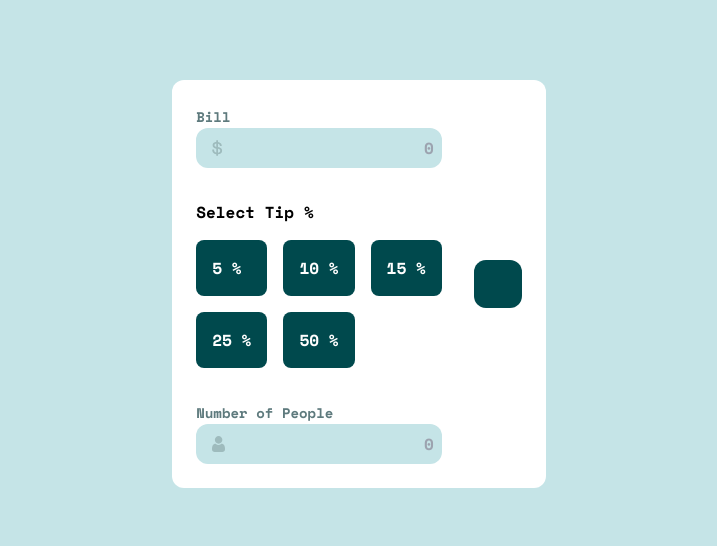
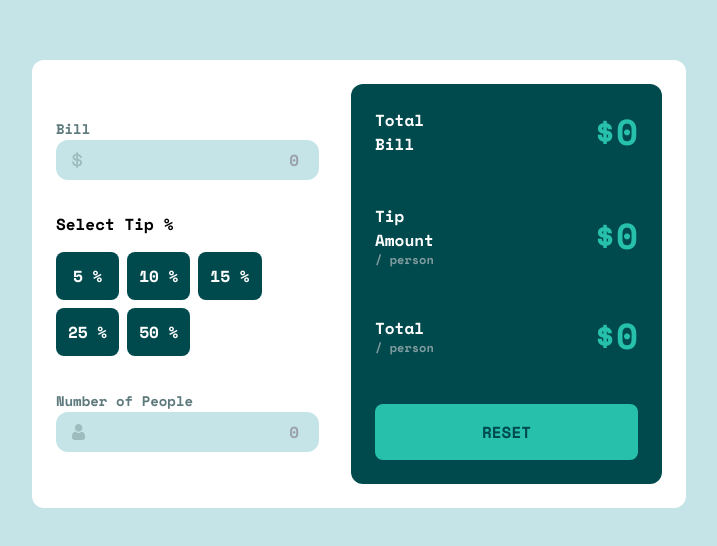
Before and after one commit to AtanasovCode/tiptron-tip-calculator, a React (Vite) app: page / in a window 1280 px wide. Shown: the part 116-662 px from the top of the page, without its empty margins (281-998 px from the left). Built offline with nearby package versions, Linux system fonts and the light colour scheme.

Commit message:
added tip calculation functionality

```diff
--- a/src/App.jsx
+++ b/src/App.jsx
@@ -1,11 +1,51 @@
+import { useEffect, useState } from "react";
 import Calculator from "./components/Calculator";
 
 const App = () => {
+
+  const [percent, setPercent] = useState(0);
+  const [people, setPeople] = useState(0);
+  const [bill, setBill] = useState(0);
+  const [totalBill, setTotalBill] = useState(0);
+  const [split, setSplit] = useState(0);
+  const [tipPerPerson, setTipPerPerson] = useState(0);
+
+  useEffect(() => {
+    if(percent > 0 && bill > 0 && people > 0) {
+
+      //What do I need to know:
+      //total bill
+      //how much will every person pay for the tip
+      // how much will every person pay for the full bill
+
+      let getTotalTip = parseInt(bill) * (parseInt(percent) / 100); //gets the total tip
+
+      let getTipPerPerson = parseInt(getTotalTip) / parseInt(people) //the tip devided by the number of people present
+
+      let getTotalBill = parseInt(getTotalTip) + parseInt(bill); //gets the total tip
+
+      let getSplit = parseInt(getTotalBill) / parseInt(people);  //split the full bill betweeen all people
+
+      setTotalBill(getTotalBill);
+      setTipPerPerson(getTipPerPerson);
+      setSplit(getSplit);
+    }
+  }, [percent, bill, people])
+
+
   return (
     <div className="w-screen h-screen bg-light-grayish-cyan flex items-center justify-center font-mono">
-      <Calculator />
+      <Calculator
+        percent={percent}
+        setPercent={setPercent}
+        setPeople={setPeople}
+        setBill={setBill}
+        totalBill={totalBill}
+        tipPerPerson={tipPerPerson}
+        split={split}
+      />
     </div>
   );
-}
+};
 
 export default App;
--- a/src/components/Calculator.jsx
+++ b/src/components/Calculator.jsx
@@ -5,26 +5,36 @@ import Input from "./Input";
 import dollarIcon from "../assets/icon-dollar.svg";
 import personIcon from "../assets/icon-person.svg";
 
-const Calculator = () => {
+const Calculator = ({
+  percent,
+  setPercent,
+  setBill,
+  setPeople,
+  totalBill,
+  split,
+  tipPerPerson,
+  getResult,
+}) => {
   return (
-    <div className="bg-white p-6 flex items-center justify-between rounded-xl">
-      <div className="flex-1 flex flex-col items-start mr-8">
+    <div className="bg-white p-6 flex items-stretch justify-center rounded-xl">
+      <div className="flex-1 flex flex-col items-start justify-center mr-8">
         <Input
           formFor="bill"
           label="Bill"
           placeholder="0"
           icon={dollarIcon}
           alt="dollar icon"
+          handleChange={setBill}
         />
 
         <div className="my-8">
           <div className="mb-4">Select Tip %</div>
-          <div className="grid grid-cols-3 gap-4">
-            <TipSelect percentage="5" />
-            <TipSelect percentage="10" />
-            <TipSelect percentage="15" />
-            <TipSelect percentage="25" />
-            <TipSelect percentage="50" />
+          <div className="grid grid-cols-3 gap-2">
+            <TipSelect value="5" percent={percent} setPercent={setPercent} />
+            <TipSelect value="10" percent={percent} setPercent={setPercent} />
+            <TipSelect value="15" percent={percent} setPercent={setPercent} />
+            <TipSelect value="25" percent={percent} setPercent={setPercent} />
+            <TipSelect value="50" percent={percent} setPercent={setPercent} />
           </div>
         </div>
 
@@ -34,11 +44,11 @@ const Calculator = () => {
           placeholder="0"
           icon={personIcon}
           alt="person icon"
+          handleChange={setPeople}
         />
       </div>
-      <div className="">
-        <Output />
-      </div>
+
+      <Output totalBill={totalBill} tipPerPerson={tipPerPerson} split={split} />
     </div>
   );
 };
--- a/src/components/Input.jsx
+++ b/src/components/Input.jsx
@@ -1,10 +1,4 @@
-const Input = ({
-    formFor,
-    icon,
-    placeholder,
-    label,
-    alt,
-}) => {
+const Input = ({ formFor, icon, placeholder, label, alt, handleChange }) => {
   return (
     <div className="w-full">
       <form className="w-full">
@@ -13,9 +7,12 @@ const Input = ({
         </label>
         <div className="relative w-full">
           <input
-            type="text"
+            type="number"
             placeholder={placeholder}
-            className="w-full p-2 bg-light-grayish-cyan rounded-xl text-right"
+            className="
+              [appearance:textfield] [&::-webkit-outer-spin-button]:appearance-none [&::-webkit-inner-spin-button]:appearance-none
+              w-full py-2 px-5 bg-light-grayish-cyan rounded-xl text-right"
+            onChange={(e) => handleChange(e.currentTarget.value)}
           />
           <img
             src={icon}
@@ -28,5 +25,4 @@ const Input = ({
   );
 };
 
-
 export default Input;
--- a/src/components/Output.jsx
+++ b/src/components/Output.jsx
@@ -1,11 +1,43 @@
-
-
-const Output = () => {
-    return (
-        <div className="bg-very-dark-cyan p-6 rounded-xl flex flex-col">
-
+const Output = ({ totalBill, tipPerPerson, split }) => {
+  return (
+    <div className="flex-1 bg-very-dark-cyan text-white p-6 rounded-xl flex flex-col justify-between w-full">
+      <div className="">
+        <div className="flex items-center justify-between mb-12">
+          <div className="flex flex-col items-start mr-36">
+            <div className="">Total Bill</div>
+          </div>
+          <div className="text-4xl text-strong-cyan">
+            ${totalBill ? totalBill : 0}
+          </div>
         </div>
-    );
-}
+        <div className="flex items-center justify-between mb-12">
+          <div className="flex flex-col items-start mr-36">
+            <div>Tip Amount</div>
+            <div className="text-xs text-grayish-cyan">/ person</div>
+          </div>
+          <div className="text-4xl text-strong-cyan">
+            ${tipPerPerson ? tipPerPerson : 0}
+          </div>
+        </div>
+        <div className="flex items-center justify-between mb-12">
+          <div className="flex flex-col items-start">
+            <div>Total</div>
+            <div className="text-xs text-grayish-cyan">/ person</div>
+          </div>
+          <div className="text-4xl text-strong-cyan">
+            ${split ? split : 0}
+          </div>
+        </div>
+      </div>
+      <div className="w-full">
+        <input
+          type="button"
+          value="reset"
+          className="w-full p-4 bg-strong-cyan text-very-dark-cyan rounded-lg uppercase cursor-pointer hover:bg-light-grayish-cyan"
+        />
+      </div>
+    </div>
+  );
+};
 
 export default Output;
--- a/src/components/TipSelect.jsx
+++ b/src/components/TipSelect.jsx
@@ -1,11 +1,20 @@
+const TipSelect = ({ value, calculateTip, percent, setPercent }) => {
+  const backgroundColor =
+    value === percent ? "bg-light-grayish-cyan" : "bg-very-dark-cyan";
+  const textColor = value === percent ? "text-black" : "text-white";
 
-
-const TipSelect = ({percentage}) => {
-    return (
-        <div className="p-4 bg-very-dark-cyan text-white rounded-lg">
-            {percentage} %
-        </div>
-    );
-}
+  return (
+    <div
+      className={`
+          p-3 text-white rounded-lg flex items-center justify-center
+          ${backgroundColor} ${textColor}
+          hover:bg-light-grayish-cyan hover:text-black hover:cursor-pointer
+        `}
+      onClick={() => setPercent(value)}
+    >
+      {value} %
+    </div>
+  );
+};
 
 export default TipSelect;
```
